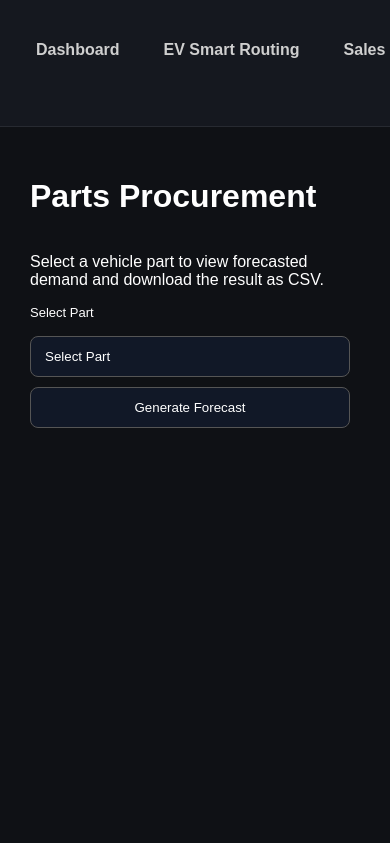
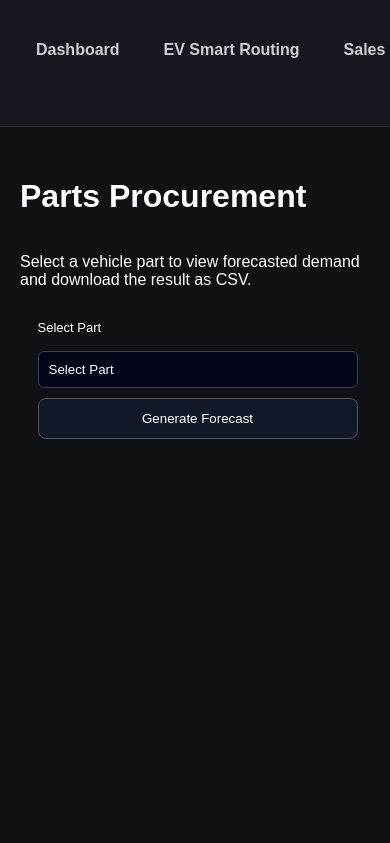
Before and after one commit to charles-balingit/SofdesProject, a Flask app: page /parts-procurement in a window 390 px wide; the page is wider, and only the part inside the window is pictured. Shown: the part 72-915 px from the top of that part. Run offline with Flask 3, Linux system fonts and the light colour scheme; the visitor is signed in with stand-in values (Sample User, id 1).

Commit message:
Update styles.css

```diff
--- a/app/static/css/styles.css
+++ b/app/static/css/styles.css
@@ -1329,20 +1292,126 @@ select {
     overflow-x: auto;
 }
 
+/* =====================================
+   PARTS PROCUREMENT (MATCH EV ROUTING)
+===================================== */
+
+/* Main container alignment */
+.dashboard-page {
+    display: flex;
+    flex-direction: column;
+    margin: 10px auto;
+}
+
+/* Controls (top form area) */
+.forecast-controls {
+    width: 80%;
+    margin: 15px auto;
+    display: flex;
+    flex-wrap: wrap;
+    gap: 15px;
+    align-items: flex-end;
+}
+
+/* Form layout */
+.forecast-form {
+    display: flex;
+    flex-direction: column;
+    gap: 10px;
+    width: 300px;
+}
+
+/* Labels */
+.forecast-form label {
+    font-size: 13px;
+    color: white;
+    font-weight: 500;
+}
+
+/* Inputs */
+.forecast-form select {
+    padding: 10px;
+    border-radius: 6px;
+    border: 1px solid #374151;
+    background: #020617;
+    color: white;
+}
+
+/* Buttons (same feel as EV routing buttons) */
+.forecast-controls button {
+    padding: 10px 16px;
+    border-radius: 8px;
+    border: 1px solid #374151;
+    background: #111827;
+    color: white;
+    cursor: pointer;
+    transition: 0.25s ease;
+}
+
+.forecast-controls button:hover {
+    background: #2563eb;
+    transform: translateY(-2px);
+}
+
+/* Chart card (same as route-card / preview-card) */
+.preview-card {
+    width: 80%;
+    margin: 20px auto;
+    background: #020617;
+    padding: 20px;
+    border-radius: 12px;
+    border: 1px solid #1f2937;
+}
+
+/* Chart spacing */
+#partsForecastChart {
+    margin-top: 15px;
+}
+
+/* Table wrapper */
+.table-wrap {
+    margin-top: 10px;
+    overflow-x: auto;
+}
+
+/* Table styling (same as EV + Sales unified) */
 .forecast-table {
     width: 100%;
     border-collapse: collapse;
-    margin-top: 12px;
+    margin-top: 10px;
 }
 
-.forecast-table th,
-.forecast-table td {
-    padding: 10px 12px;
-    border-bottom: 1px solid #2b3548;
-    text-align: left;
-    color: #fff;
+.forecast-table thead {
+    background: #020617;
 }
 
 .forecast-table th {
-    background: #0f172a;
+    padding: 12px;
+    font-size: 13px;
+    color: #9ca3af;
+    border-bottom: 1px solid #1f2937;
+    text-align: left;
 }
+
+.forecast-table td {
+    padding: 12px;
+    font-size: 14px;
+    border-bottom: 1px solid #111827;
+    color: white;
+}
+
+.forecast-table tbody tr:hover {
+    background-color: #0f172a;
+}
+
+/* Responsive */
+@media (max-width: 768px) {
+    .forecast-controls {
+        flex-direction: column;
+        width: 90%;
+    }
+
+    .preview-card {
+        width: 90%;
+    }
+}
```
Also changed, not shown: other parts of app/static/css/styles.css (+0 -37 lines).
